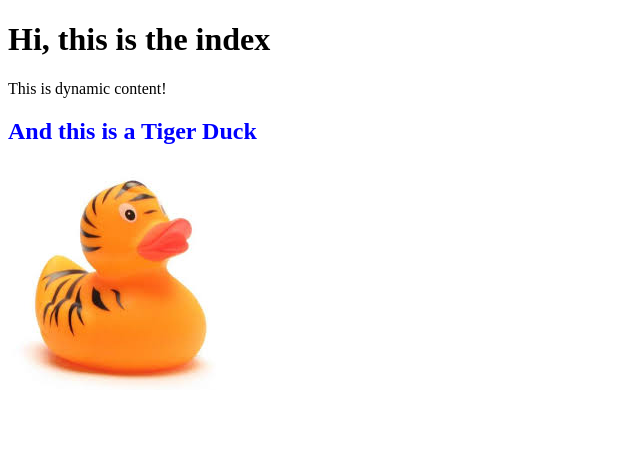
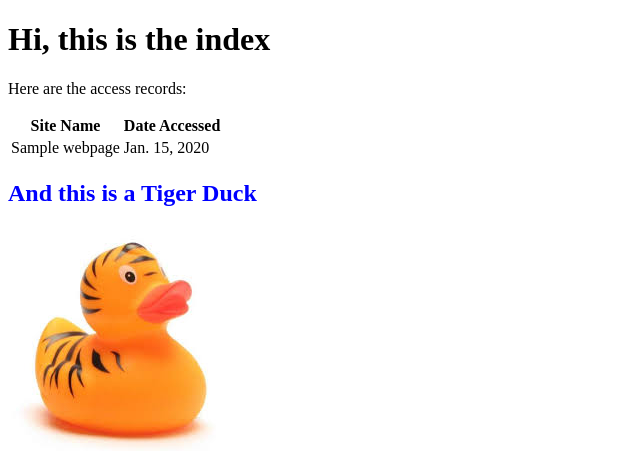
Before and after one commit to ajw725/django-playground, a Django app: page /second_app/ in a window 1280 px wide. Shown: the top 451 px of the page, without its empty margins (0-640 px from the left). Run offline with Django 3.2, Linux system fonts and the light colour scheme; tables that the repository leaves empty hold one stand-in row (values such as "Sample post").

Commit message:
Display list of access records

```diff
--- a/second_app/views.py
+++ b/second_app/views.py
@@ -1,10 +1,12 @@
 from django.shortcuts import render
 from django.http import HttpResponse
+from second_app.models import Topic, Webpage, AccessRecord
 
 
 def index(request):
-    view_data = {'dynamic_content': 'This is dynamic content!'}
-    return render(request, 'second_app/index.html', view_data)
+    pages = AccessRecord.objects.order_by('date')
+    date_dict = {'access_records': pages}
+    return render(request, 'second_app/index.html', context=date_dict)
 
 
 def pageone(request):
--- a/templates/second_app/index.html
+++ b/templates/second_app/index.html
@@ -3,13 +3,37 @@
 <html>
   <head>
     <meta charset="utf-8">
-    <title>Second Project</title>
+    <title>Django Level Two</title>
     <link rel="stylesheet" href="{% static 'css/base.css' %}">
   </head>
 
   <body>
     <h1>Hi, this is the index</h1>
-    <p>{{ dynamic_content }}</p>
+    <p>Here are the access records:</p>
+
+    <div class="django-two">
+      {% if access_records %}
+        <table>
+          <thead>
+            <tr>
+              <th>Site Name</th>
+              <th>Date Accessed</th>
+            </tr>
+          </thead>
+
+          <tbody>
+            {% for record in access_records %}
+              <tr>
+                <td>{{ record.name }}</td>
+                <td>{{ record.date }}</td>
+              </tr>
+            {% endfor %}
+          </tbody>
+        </table>
+      {% else %}
+        <p>No access records found.</p>
+      {% endif %}
+    </div>
 
     <h2>And this is a Tiger Duck</h2>
     <img src="{% static 'images/tiger_duck.jpg' %}" alt="Tiger Duck" />
```
